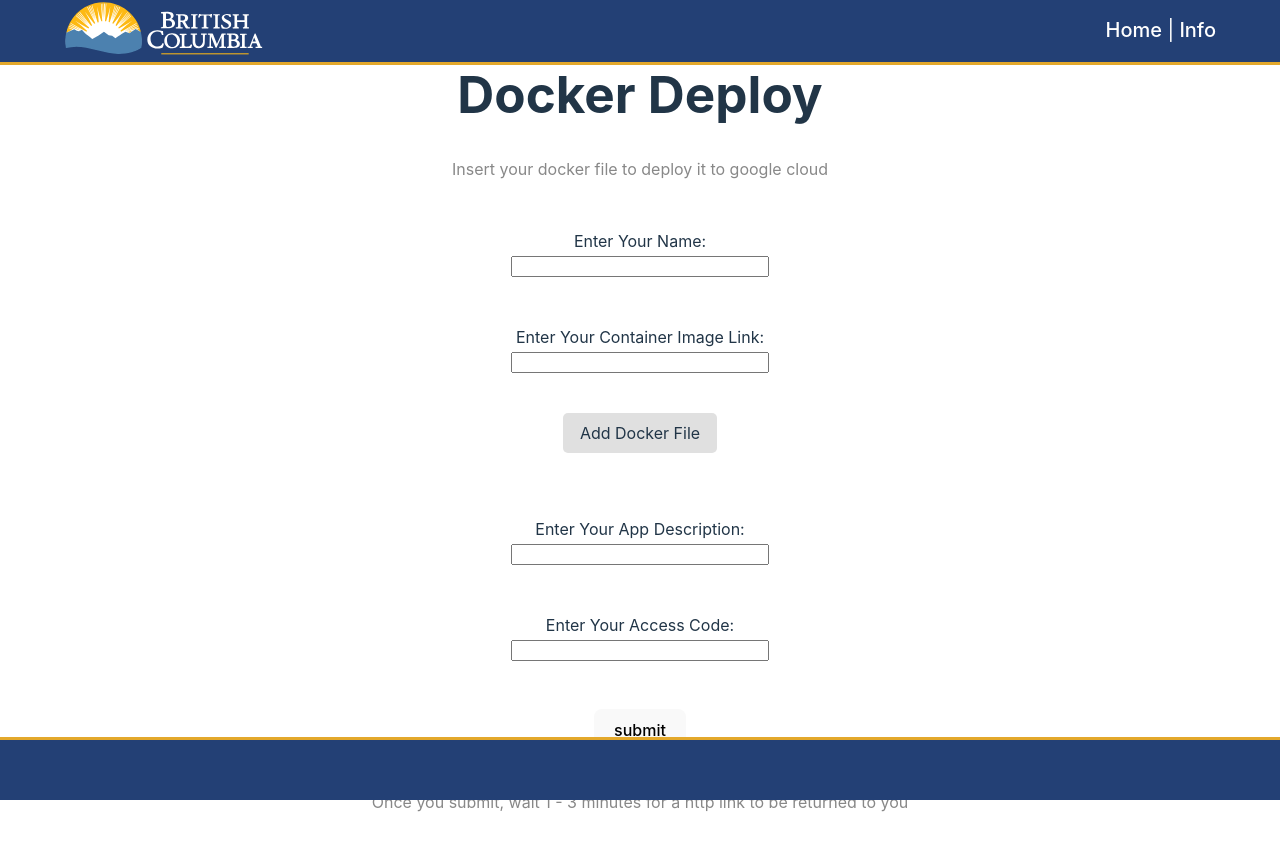
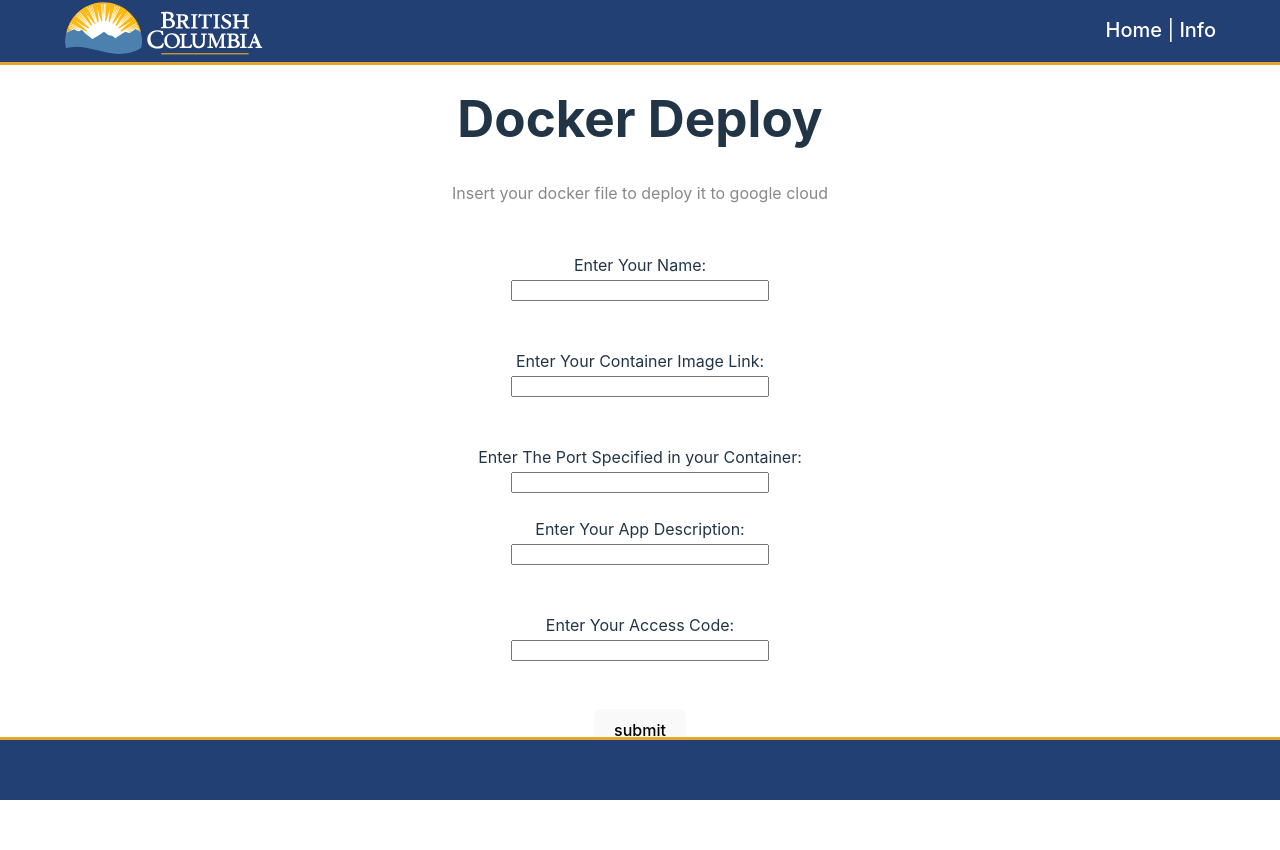
Before and after one commit to bcgov/citz-imb-gcp-pathfinder, a React (Vite) app in the folder src/webApp/: page / in a window 1280 px wide. Shown: the top 850 px of the page. Built offline with nearby package versions, Linux system fonts and the light colour scheme.

Commit message:
adding final edits and workflow

```diff
--- a/src/webApp/src/router/router.tsx
+++ b/src/webApp/src/router/router.tsx
@@ -1,14 +1,13 @@
 import { Routes, Route } from 'react-router-dom';
 import Home from '../views/Home'
 import Info from '../views/Info'
-import ReturnURL from '../views/ReturnURL';
+
 
 export default function ViewRouter() {
     return (
       <Routes>
         <Route path="/" Component={Home} />
         <Route path="/Info" Component={Info} />
-        <Route path="/ReturnURL" Component={ReturnURL}/>
       </Routes>
     );
   }
--- a/src/webApp/src/views/Home.tsx
+++ b/src/webApp/src/views/Home.tsx
@@ -1,24 +1,18 @@
 import React, { useState } from 'react'
-//import { useNavigate } from 'react-router-dom';
+import ReturnURL from './ReturnURL';
+import "../components/spinner.css"
 
 function Home() {
-  const [dockerFile, setDockerFile] = useState("");
   const [accessCode, setAccessCode] = useState("");
   const [name, setName] = useState("");
   const [description, setDescription] = useState("");
   const [image, setImage] = useState("");
-  const [splitDockerName, setSplitDockerName] = useState("");
+  const [uri, setUri] = useState("");
+  const [port, setPort] = useState("");
+  const [loading, setLoading] = useState(false);
+  const [error, setError] = useState("");
   //const navigate = useNavigate();
 
-  /**
-  * @description Used to save dockerfile and remove path recieved in input.
-  * @param {React.ChangeEvent}     e event from HTML input element
-  */
-  async function saveDockerFile(e: React.ChangeEvent<HTMLInputElement>){
-    setDockerFile(e.target.value)
-    const splitArray = (e.target.value).split("\\");
-    setSplitDockerName(splitArray[splitArray.length - 1])
-  }
 
 
   /**
@@ -27,19 +21,55 @@ function Home() {
   */
   async function submitForm(event: React.FormEvent<HTMLFormElement>){
     event.preventDefault();
-    const req = await fetch (process.env.API_URL + "/gcp/create?" + "description=" + description + "&image=" + image + "&id=" + accessCode,
+    setLoading(true);
+    const req = await fetch ("http://localhost:5050/" + "api/gcp/create?" + "description=" + description + "&image=" + image + "&id=" + accessCode + "&port=" + port,
     {
       method: "POST",
 
     });
     const data = await req.json()
-    console.log(data.status)
-    console.log(data.uri)
-    //navigate('/returnURL')
+    setLoading(false)
+    if(data.status == "200"){
+      console.log("here")
+
+      setUri(data.response.uri)
+
+    }else{
+      setLoading(false)
+
+      setError(data.response)
+
+    }
+
+
+
+
   }
 
   return (
-    <>
+    <>{uri?
+      (
+        <>
+          <ReturnURL uri={uri}/>
+        </>
+      ):
+      (
+
+      <>
+
+        <div>
+            {loading ? (
+                <div className="spinner-container">
+                    <div className="loading-spinner">
+
+                    </div>
+                 </div>
+            ):(
+               <></>
+            )}
+        </div>
+        <br/>
+        {error? (<div style={{backgroundColor: '#FFCCCC', minHeight:'20px' }}><p>There was an error creating your intance: {error}</p> </div>):(<></>)}
       <h1>Docker Deploy</h1>
       <p className="read-the-docs">
         Insert your docker file to deploy it to google cloud
@@ -73,24 +103,17 @@ function Home() {
           <br/>
           <br/>
           <br/>
-          <label style={{
-            backgroundColor: "#e0e0e0",
-            padding: "10px 17px",
-            borderRadius: "5px"
-          }}>
-            <input
-              type="file"
-              value={dockerFile}
-              style={{display: "none",  minWidth: "250px"}}
-              onChange={((e) => saveDockerFile(e))}
-            />
-            {splitDockerName ? ("Change "):("Add ")}
-             Docker File
+          <label >  Enter The Port Specified in your Container:
           </label>
           <br/>
+          <input
+            type="text"
+            value={port}
+            style={{  minWidth: "250px"}}
+            onChange={((e) => setPort(e.target.value))}
+          />
           <br/>
-          {splitDockerName}
-          <br/>
+
           <br/>
           <label >  Enter Your App Description:
           </label>
@@ -122,12 +145,13 @@ function Home() {
             submit
           </button>
         </form>
-        <br/>
+
         <p className="read-the-docs">
         Once you submit, wait 1 - 3 minutes for a http link to be returned to you
       </p>
 
       </div>
+      </>)}
 
       </>
   )
--- a/src/webApp/src/views/ReturnURL.tsx
+++ b/src/webApp/src/views/ReturnURL.tsx
@@ -1,17 +1,26 @@
+
 import { Link } from 'react-router-dom'
 import Spinner from '../components/Spinner';
 
-function ReturnURL () {
+export interface Props {
+    uri: string;
+  }
+
+function ReturnURL (props: Props) {
     return (
         <>
         <div>
             <Spinner />
-            <h2>You have deployed you application to BCGov google cloud!</h2>
+            <h2>You have deployed you application to BCGov Google Cloud!</h2>
             <br/>
             <p> Make sure you <b>save the URL</b> before exiting page</p>
             <p>Public URL:
-                <Link to={'https://google.com'} target="_blank" rel="noopener noreferrer"  > http://yourURL.com</Link>
+                <Link to={props.uri} target="_blank" rel="noopener noreferrer"  > {props.uri }</Link>
             </p>
+            <br/>
+            <p className="read-the-docs">
+       If you get a "Forbidden" message when clicking the link, email your administrator and wait for them to grant it public access
+      </p>
         </div>
         </>
     )
```
Also changed, not shown: 1 other file (tests, documents, lock files or other folders).
